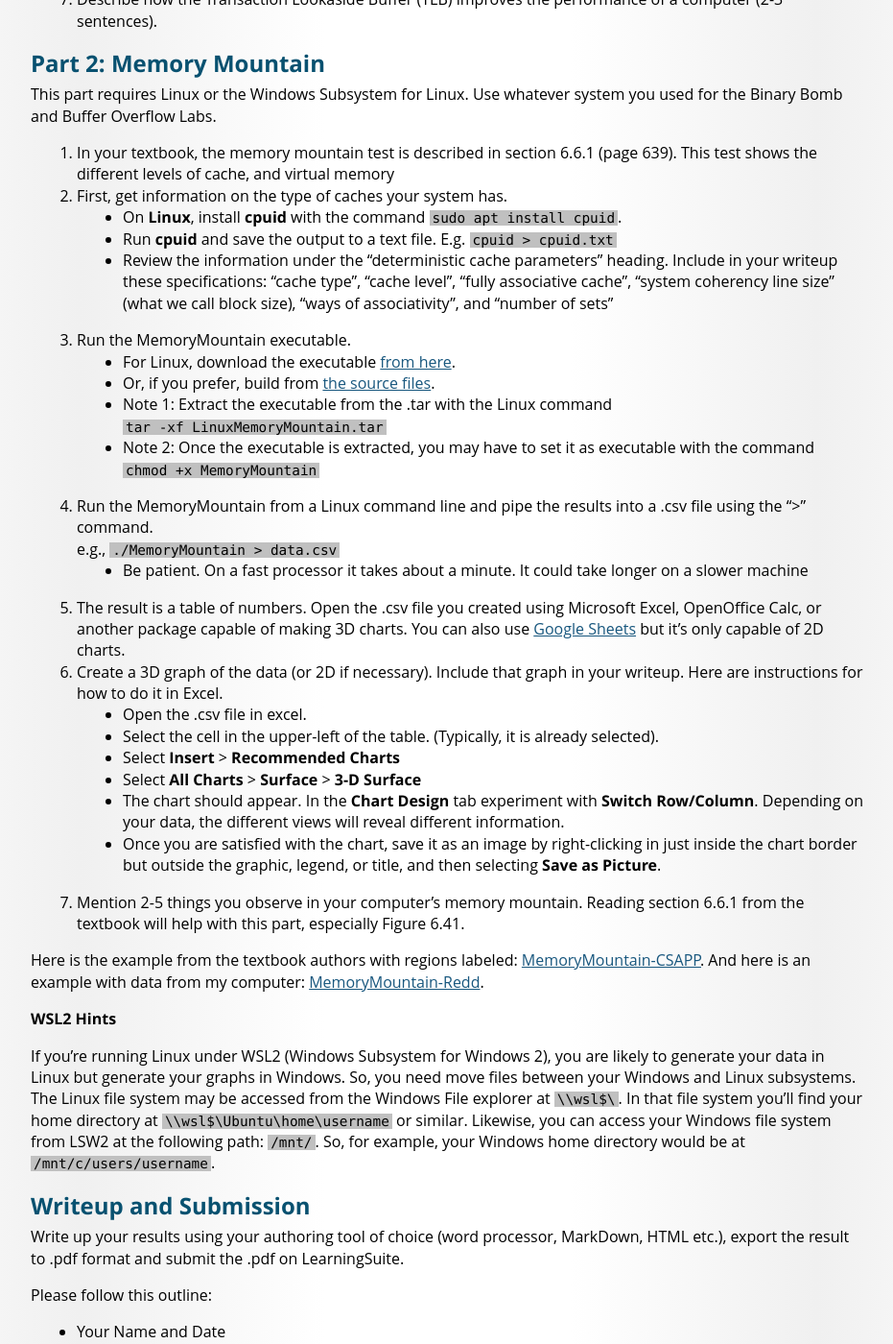
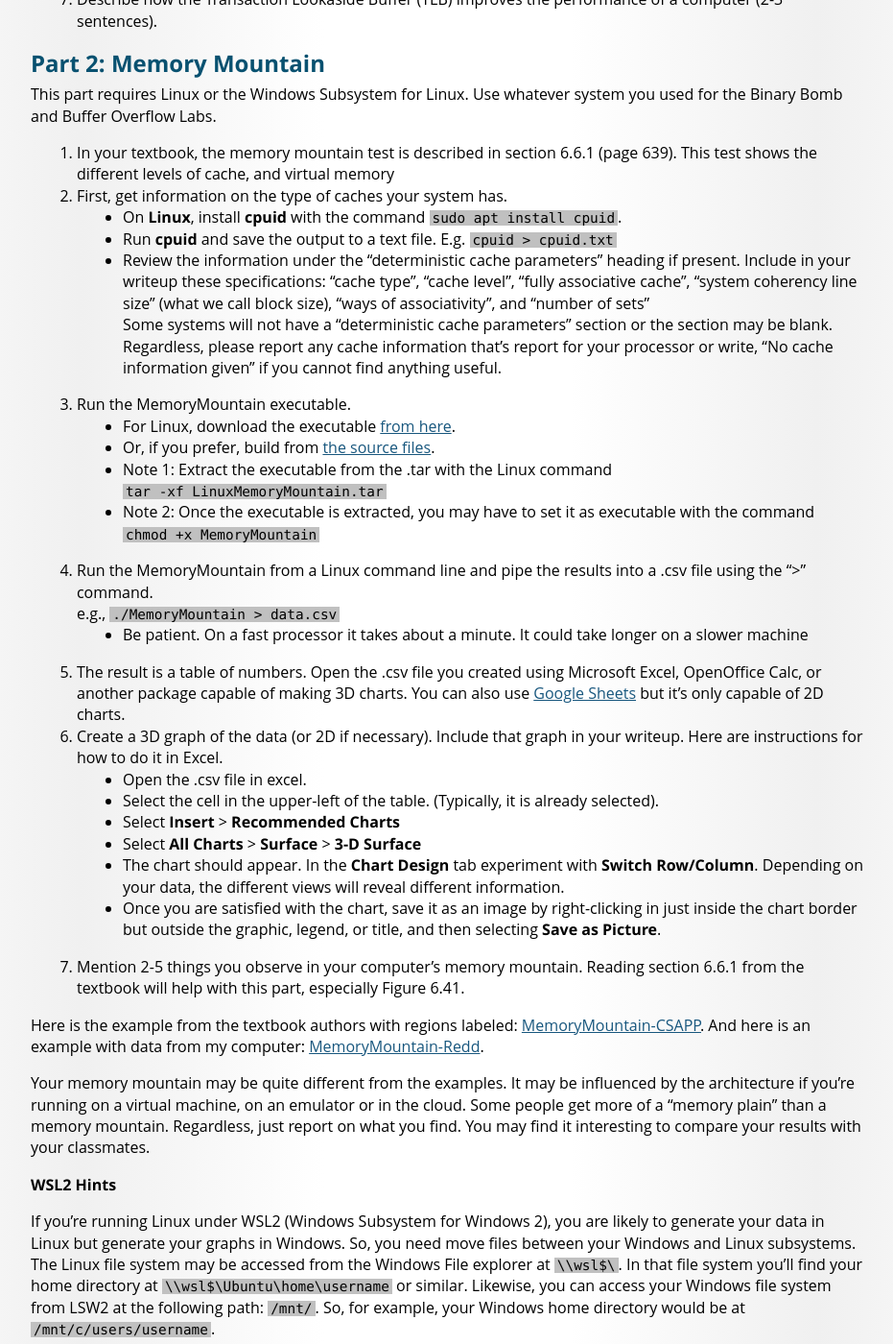
Before and after one commit to bredd/byu-itc-252.github.io, a Jekyll site: the page built from Extra/Lab5.md, in a window 1280 px wide and 1400 px high, scrolled down 798 px. Shown: the whole window at 96% size, without its empty margins (173-1104 px from the left). Built offline with Jekyll 4.4.1, drawn with Linux system fonts in a browser that asks for light colours; some web fonts are replaced; some of the changed text lies outside the part shown.

Commit message:
Lab 5 update.

```diff
--- a/Extra/Lab5.md
+++ b/Extra/Lab5.md
@@ -33,7 +33,7 @@ This part requires Linux or the Windows Subsystem for Linux. Use whatever system
 2. First, get information on the type of caches your system has.
     * On **Linux**, install **cpuid** with the command `sudo apt install cpuid`.
     * Run **cpuid** and save the output to a text file. E.g. `cpuid > cpuid.txt`
-    * Review the information under the "deterministic cache parameters" heading. Include in your writeup these specifications: "cache type", "cache level", "fully associative cache", "system coherency line size" (what we call block size), "ways of associativity", and "number of sets"
+    * Review the information under the "deterministic cache parameters" heading if present. Include in your writeup these specifications: "cache type", "cache level", "fully associative cache", "system coherency line size" (what we call block size), "ways of associativity", and "number of sets"<br/>Some systems will not have a "deterministic cache parameters" section or the section may be blank. Regardless, please report any cache information that's report for your processor or write, "No cache information given" if you cannot find anything useful.
 3. Run the MemoryMountain executable.
     * For Linux, download the executable [from here](LinuxMemoryMountain.tar).
     * Or, if you prefer, build from [the source files](MemoryMountainSource.zip).
@@ -54,6 +54,8 @@ This part requires Linux or the Windows Subsystem for Linux. Use whatever system
 Here is the example from the textbook authors with regions labeled: [MemoryMountain-CSAPP](MemoryMountain-CSAPP.png){:target="_blank"}.
 And here is an example with data from my computer: [MemoryMountain-Redd](MemoryMountain-Redd.png){:target="_blank"}.
 
+Your memory mountain may be quite different from the examples. It may be influenced by the architecture if you're running on a virtual machine, on an emulator or in the cloud. Some people get more of a "memory plain" than a memory mountain. Regardless, just report on what you find. You may find it interesting to compare your results with your classmates.
+
 **WSL2 Hints**
 
 If you're running Linux under WSL2 (Windows Subsystem for Windows 2), you are likely to generate your data in Linux but generate your graphs in Windows. So, you need move files between your Windows and Linux subsystems. The Linux file system may be accessed from the Windows File explorer at `\\wsl$\`. In that file system you'll find your home directory at `\\wsl$\Ubuntu\home\username` or similar. Likewise, you can access your Windows file system from LSW2 at the following path: `/mnt/`. So, for example, your Windows home directory would be at `/mnt/c/users/username`.
@@ -73,6 +75,7 @@ Please follow this outline:
     * Why the sequence worked. (Virtual Memory Step 6)
     * How the TLB improves performance. (Virtual Memory Step 7)
 * Memory Mountain
+    * Cache information from `cpuid`.
     * Your memory mountain 3-D graph.
     * 2-5 observations regarding your memory mountain.
 
```
